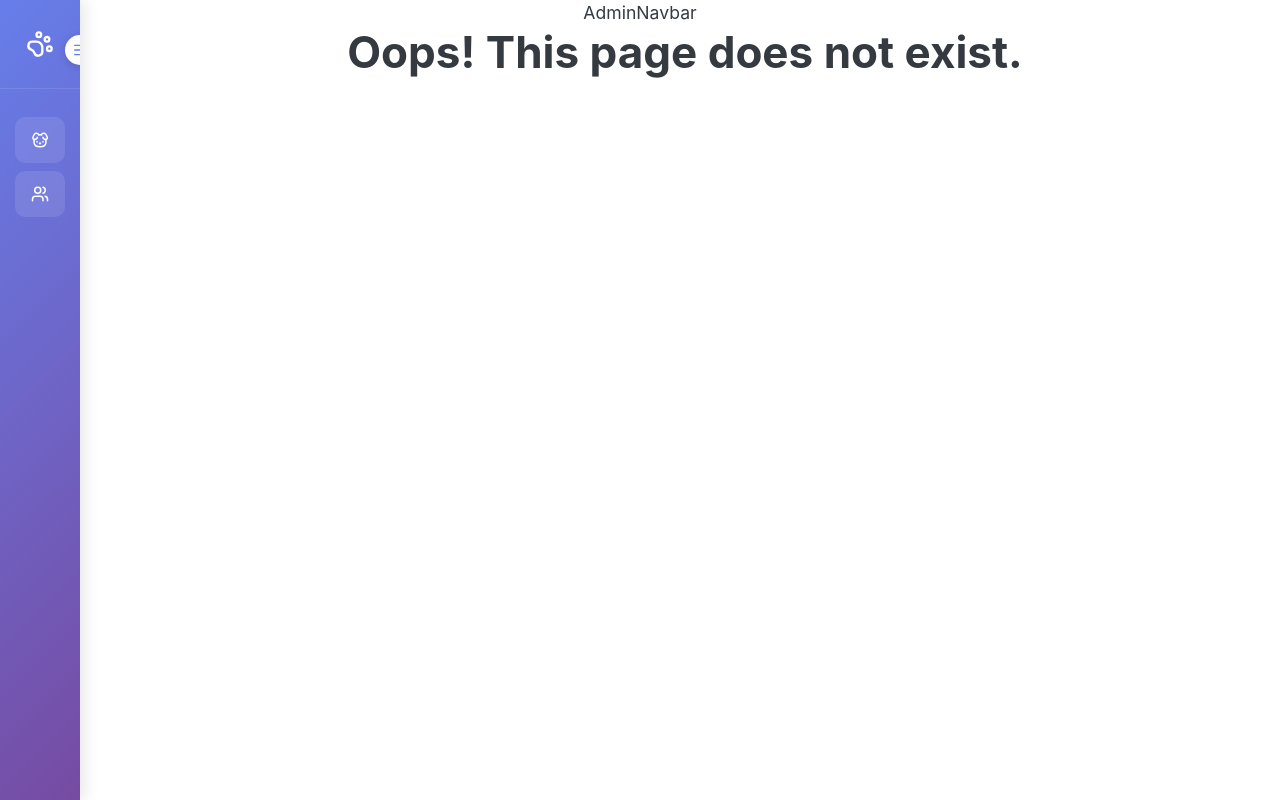
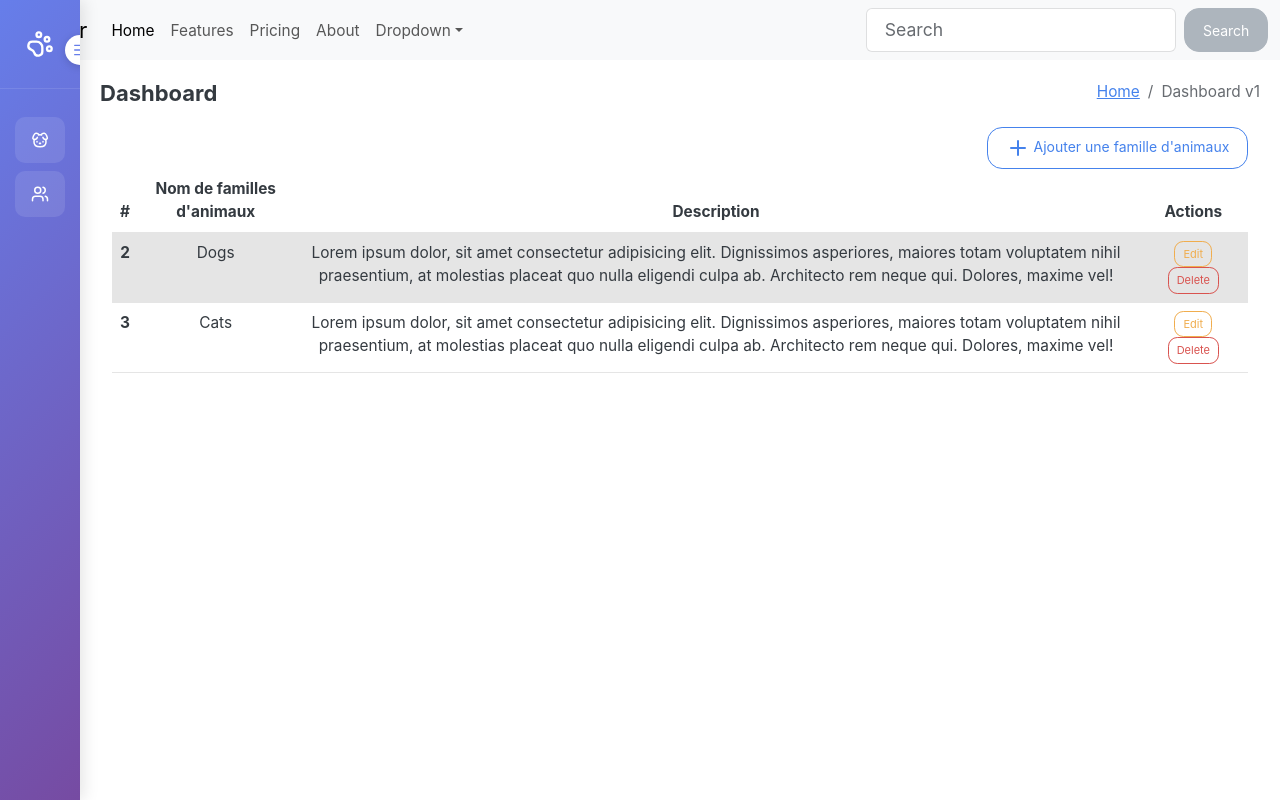
Before and after one commit to RyanAmmarKhodja/azbobinette, a React (Create React App) app in the folder frontend/: page /admin/families in a window 1280 px wide. Built offline with nearby package versions, Linux system fonts and the light colour scheme; no server answers; sample sign-in values are in the browser's storage.

Commit message:
Added tables, forms and navbar-header to dashboard.

```diff
--- a/frontend/src/api.js
+++ b/frontend/src/api.js
@@ -1,5 +1,26 @@
 import axios from "axios";
 
-export default axios.create({
+
+const api = axios.create({
   baseURL: "http://127.0.0.1:8000/api",
 });
+
+// Add interceptor
+api.interceptors.response.use(
+  (response) => response, // for successful responses
+  (error) => {
+    if (error.response && error.response.status === 401) {
+      console.warn("Token expired or unauthorized, logging out...");
+      logoutUser(); // custom logout function (defined below)
+    }
+    return Promise.reject(error);
+  }
+);
+
+export default api;
+// Custom logout function to clear user data and redirect to login
+const logoutUser = () => {
+  localStorage.removeItem("token");
+  delete api.defaults.headers.common["Authorization"];
+  window.location.href = "/login"; // Redirect to login page
+};
--- /dev/null
+++ b/frontend/src/components/admin/AdminHeader.js
@@ -0,0 +1,24 @@
+import React from "react";
+
+const AdminHeader = () => {
+  return (
+    <div className="row mb-2">
+      <div className="col-sm-6">
+        <h5 className="m-0 text-dark" style={{ textAlign: "start" }}>
+          Dashboard
+        </h5>
+      </div>
+
+      <div className="col-sm-6">
+        <ol className="breadcrumb" style={{ float: "right" }}>
+          <li className="breadcrumb-item">
+            <a href="#">Home</a>
+          </li>
+          <li className="breadcrumb-item active">Dashboard v1</li>
+        </ol>
+      </div>
+    </div>
+  );
+};
+
+export default AdminHeader;
--- a/frontend/src/components/admin/AdminNavbar.js
+++ b/frontend/src/components/admin/AdminNavbar.js
@@ -1,9 +1,105 @@
-import React from 'react'
+import React from "react";
 
 const AdminNavbar = () => {
   return (
-    <div>AdminNavbar</div>
-  )
-}
+    <>
+      <nav
+        class="navbar navbar-expand-lg bg-light"
+        style={{ position: "fixed", width: "100vw" }}
+        data-bs-theme="light"
+      >
+        <div class="container-fluid">
+          <a class="navbar-brand" href="#">
+            Navbar
+          </a>
+          <button
+            class="navbar-toggler"
+            type="button"
+            data-bs-toggle="collapse"
+            data-bs-target="#navbarColor03"
+            aria-controls="navbarColor03"
+            aria-expanded="false"
+            aria-label="Toggle navigation"
+          >
+            <span class="navbar-toggler-icon"></span>
+          </button>
+          <div class="collapse navbar-collapse" id="navbarColor03">
+            <ul class="navbar-nav me-auto">
+              <li class="nav-item">
+                <a class="nav-link active" href="#">
+                  Home
+                  <span class="visually-hidden">(current)</span>
+                </a>
+              </li>
+              <li class="nav-item">
+                <a class="nav-link" href="#">
+                  Features
+                </a>
 
-export default AdminNavbar
+                {/* <NavLink
+                  to="/about"
+                  style={({ isActive }) => ({
+                    color: isActive ? "blue" : "black",
+                    textDecoration: "none",
+                  })}
+                ></NavLink> */}
+              </li>
+              <li class="nav-item">
+                <a class="nav-link" href="#">
+                  Pricing
+                </a>
+              </li>
+              <li class="nav-item">
+                <a class="nav-link" href="#">
+                  About
+                </a>
+              </li>
+              <li class="nav-item dropdown">
+                <a
+                  class="nav-link dropdown-toggle"
+                  data-bs-toggle="dropdown"
+                  href="#"
+                  role="button"
+                  aria-haspopup="true"
+                  aria-expanded="false"
+                >
+                  Dropdown
+                </a>
+                <div class="dropdown-menu">
+                  <a class="dropdown-item" href="#">
+                    Action
+                  </a>
+                  <a class="dropdown-item" href="#">
+                    Another action
+                  </a>
+                  <a class="dropdown-item" href="#">
+                    Something else here
+                  </a>
+                  <div class="dropdown-divider"></div>
+                  <a class="dropdown-item" href="#">
+                    Separated link
+                  </a>
+                </div>
+              </li>
+            </ul>
+            <form class="d-flex">
+              <input
+                class="form-control me-sm-2"
+                type="search"
+                placeholder="Search"
+              />
+              <button class="btn btn-secondary my-2 my-sm-0" type="submit">
+                Search
+              </button>
+            </form>
+          </div>
+        </div>
+      </nav>
+
+
+
+    </>
+  );
+};
+
+export default AdminNavbar;
--- a/frontend/src/components/admin/Card.js
+++ b/frontend/src/components/admin/Card.js
@@ -8,7 +8,7 @@ const Card = (props) => {
       <div className="card-body">
         <h4 className="card-title">13 {props.type} Listed</h4>
         {/* <a href="#" className="stretched-link" style={{ color: "White" }}>Plus d'info</a> */}
-        <NavLink to={`/${props.type}`} className="stretched-link" style={{ color: "White" }}>Plus d'info</NavLink>
+        <NavLink to={`/admin/${props.type}`} className="stretched-link" style={{ color: "White" }}>Plus d'info</NavLink>
       </div>
     </div>
   );
--- a/frontend/src/index.js
+++ b/frontend/src/index.js
@@ -3,7 +3,7 @@ import ReactDOM from 'react-dom/client';
 import './index.css';
 import App from './App';
 import reportWebVitals from './reportWebVitals';
-//import 'bootstrap/dist/css/bootstrap.min.css'
+import 'bootstrap/dist/css/bootstrap.min.css'
 import './assets/css/litera.min.css';
 import 'bootstrap/dist/js/bootstrap.bundle.min.js';
 import '@fortawesome/fontawesome-free/css/all.min.css';
--- a/frontend/src/layouts/AdminLayout.js
+++ b/frontend/src/layouts/AdminLayout.js
@@ -1,14 +1,15 @@
 import { Outlet } from "react-router-dom";
 import AdminNavbar from "../components/admin/AdminNavbar";
 import Sidebar from "../components/admin/Sidebar";
-
+import AdminHeader from "../components/admin/AdminHeader";
 
 const AdminLayout = () => {
   return (
     <>
       <AdminNavbar />
       <Sidebar />
-      <div style={{ marginLeft: "90px" }}>
+      <div style={{ marginLeft: "80px", marginTop: "60px", padding: "20px" }}>
+      <AdminHeader />
         <Outlet />
       </div>
     </>
--- a/frontend/src/pages/admin/Dashboard.js
+++ b/frontend/src/pages/admin/Dashboard.js
@@ -29,6 +29,7 @@ const Dashboard = () => {
         <Card type="families" />
       </div>
 
+
       {error && <div style={{ color: "red" }}>{error}</div>}
     </div>
   );
--- a/frontend/src/pages/admin/Families.js
+++ b/frontend/src/pages/admin/Families.js
@@ -1,26 +1,114 @@
 import React from "react";
+import {Plus} from 'lucide-react';
 
 const Families = () => {
   return (
+    <div className="container-fluid">
+
+      <div className="row">
+        <div className="col text-end">
+          <button type="button" className="btn btn-outline-primary">
+            <Plus /> Ajouter une famille d'animaux
+          </button>
+        </div>
+      </div>
+
       <div>
-      <table class="table table-hover">
+        <table className="table table-hover">
           <thead>
             <tr>
-            <th scope="col">Type</th>
-            <th scope="col">Column heading</th>
-            <th scope="col">Column heading</th>
-            <th scope="col">Column heading</th>
+              <th scope="col">#</th>
+              <th scope="col">Nom de familles d'animaux</th>
+              <th scope="col">Description</th>
+              <th scope="col">Actions</th>
             </tr>
           </thead>
           <tbody>
-          <tr class="table-active">
-            <th scope="row">Active</th>
-            <td>Column content</td>
-            <td>Column content</td>
-            <td>Column content</td>
+            <tr className="table-active">
+              <th scope="row">2</th>
+              <td>Dogs</td>
+              <td>
+                Lorem ipsum dolor, sit amet consectetur adipisicing elit.
+                Dignissimos asperiores, maiores totam voluptatem nihil
+                praesentium, at molestias placeat quo nulla eligendi culpa ab.
+                Architecto rem neque qui. Dolores, maxime vel!
+              </td>
+              <td>
+                <button
+                  type="button"
+                  className="btn btn-outline-warning btn-sm mx-2"
+                >
+                  Edit
+                </button>
+                <button
+                  type="button"
+                  className="btn btn-outline-danger btn-sm mx-2"
+                >
+                  Delete
+                </button>
+              </td>
+            </tr>
+            <tr>
+              <th scope="row">3</th>
+              <td>Cats</td>
+              <td>
+                Lorem ipsum dolor, sit amet consectetur adipisicing elit.
+                Dignissimos asperiores, maiores totam voluptatem nihil
+                praesentium, at molestias placeat quo nulla eligendi culpa ab.
+                Architecto rem neque qui. Dolores, maxime vel!
+              </td>
+              <td>
+                <button
+                  type="button"
+                  className="btn btn-outline-warning btn-sm mx-2"
+                >
+                  Edit
+                </button>
+                <button
+                  type="button"
+                  className="btn btn-outline-danger btn-sm mx-2"
+                >
+                  Delete
+                </button>
+              </td>
             </tr>
           </tbody>
         </table>
+      </div>
+
+
+      <div className="modal">
+        <div className="modal-dialog" role="document">
+          <div className="modal-content">
+            <div className="modal-header">
+              <h5 className="modal-title">Modal title</h5>
+              <button
+                type="button"
+                className="btn-close"
+                data-bs-dismiss="modal"
+                aria-label="Close"
+              >
+                <span aria-hidden="true"></span>
+              </button>
+            </div>
+            <div className="modal-body">
+              <p>Modal body text goes here.</p>
+            </div>
+            <div className="modal-footer">
+              <button type="button" className="btn btn-primary">
+                Save changes
+              </button>
+              <button
+                type="button"
+                className="btn btn-secondary"
+                data-bs-dismiss="modal"
+              >
+                Close
+              </button>
+            </div>
+          </div>
+        </div>
+      </div>
     </div>
   );
 };
--- a/frontend/src/pages/admin/Login.js
+++ b/frontend/src/pages/admin/Login.js
@@ -12,7 +12,7 @@ export default function Login() {
 
   useEffect(() => {
     if (auth.token) {
-      navigate("/dashboard");
+      navigate("/admin/dashboard");
     }
   });
 
--- a/frontend/src/router/AppRouter.js
+++ b/frontend/src/router/AppRouter.js
@@ -8,6 +8,7 @@ import ClientLayout from "../layouts/ClientLayout";
 import AdminLayout from "../layouts/AdminLayout";
 import AddAnimal from "../pages/admin/AddAnimal";
 import ViewAnimals from "../pages/admin/ViewAnimals";
+import Families from "../pages/admin/Families";
 
 export default function AppRouter() {
   const PrivateRoute = () => {
@@ -32,9 +33,10 @@ export default function AppRouter() {
 
         {/* Protected Routes */}
         <Route element={<PrivateRoute />}>
-          <Route path="/dashboard" element={<Dashboard />} />
-          <Route path="/animals" element={<AddAnimal />} />
-          <Route path="/view_animals" element={<ViewAnimals />} />
+          <Route path="/admin/dashboard" element={<Dashboard />} />
+          <Route path="/admin/animals" element={<AddAnimal />} />
+          <Route path="/admin/view_animals" element={<ViewAnimals />} />
+          <Route path="/admin/families" element={<Families />} />
         </Route>
       </Routes>
     </>
```
Lines whose indentation alone changed are shown as unchanged.
